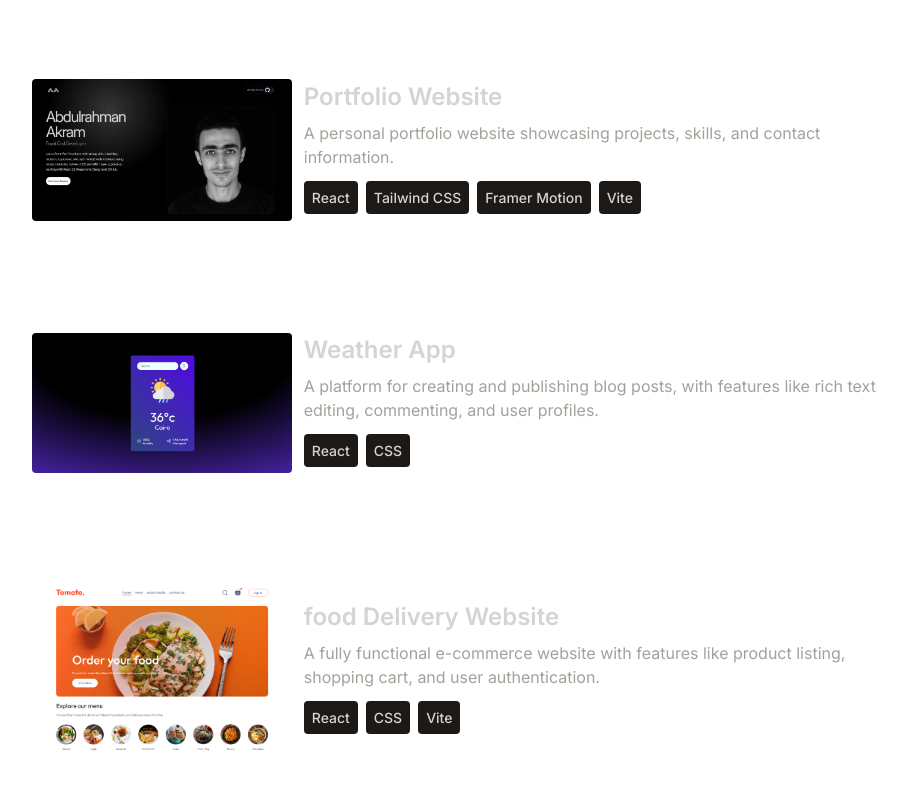
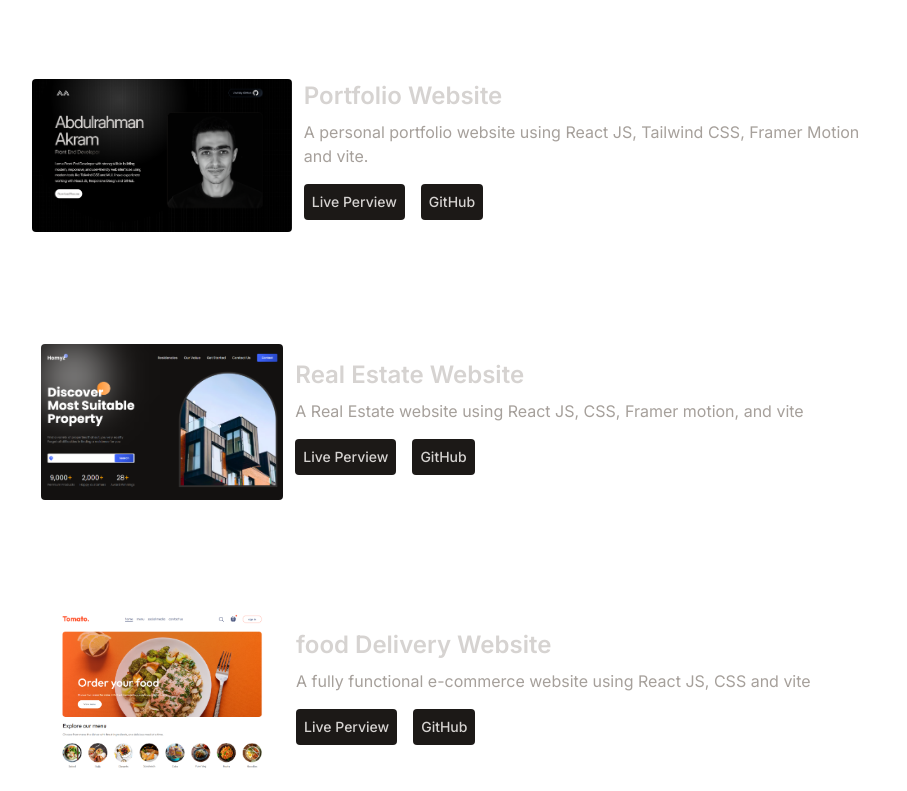
Before and after one commit to AbdulrahmanAkramDev/Portfolio-Abdulrahman, a React (Vite) app: page / in a window 1280 px wide. Shown: the part 1369-2160 px from the top of the page, without its empty margins (184-1091 px from the left). Built offline with nearby package versions, Linux system fonts and the light colour scheme.

Commit message:
fix: move resume to public folder and fix download link

```diff
--- a/src/components/Projects.jsx
+++ b/src/components/Projects.jsx
@@ -16,8 +16,11 @@ const Projects = () => {
                         <motion.div whileInView={{ opacity: 1, x: 0 }} initial={{ x: 100, opacity: 1 }} transition={{ duration: 1 }} className='pb-2.5 content-center w-full max-w-xl lg:w-3/4'>
                             <h3 className='mb-2 font-semibold text-2xl'>{project.title}</h3>
                             <p className='mb-4 text-stone-400'>{project.description}</p>
-                            {project.technologies.map((tech, index) => (<span className='mr-2 rounded bg-stone-900 p-2 text-sm font-medium text-stone-300' key={index}>
-                                {tech}</span>))}
+                            <div className="links flex gap-2">
+                                <a href={project.perview} className='mr-2 rounded bg-stone-900 p-2 text-sm font-medium text-stone-300'  >Live Perview</a>
+                                <a href={project.github} className='mr-2 rounded bg-stone-900 p-2 text-sm font-medium text-stone-300'  >GitHub</a>
+
+                            </div>
                         </motion.div>
                     </div>
                 ))}
--- a/src/constants/index.js
+++ b/src/constants/index.js
@@ -1,27 +1,39 @@
 import projectportfolio from "./projectportfolio.png";
 import weatherapp from "./weatherapp.png";
 import fooddeliveryapp from "./fooddeliveryapp.png";
+import realestate from "./realestate.png";
 
 export const PROJECTS = [
   {
     title: "Portfolio Website",
     image: projectportfolio,
     description:
-      "A personal portfolio website showcasing projects, skills, and contact information.",
-    technologies: ["React", "Tailwind CSS", "Framer Motion", "Vite"],
+      "A personal portfolio website using React JS, Tailwind CSS, Framer Motion and vite.",
+    perview: "https://portfolio-abdulrahman-iota.vercel.app/",
+    github: "https://github.com/AbdulrahmanAkramDev/Portfolio-Abdulrahman",
   },
   {
-    title: "Weather App",
-    image: weatherapp,
+    title: "Real Estate Website",
+    image: realestate,
     description:
-      "A platform for creating and publishing blog posts, with features like rich text editing, commenting, and user profiles.",
-    technologies: ["React", "CSS"],
+      "A Real Estate website using React JS, CSS, Framer motion, and vite",
+    perview: "https://real-estate-website-five-sigma.vercel.app/",
+    github: "https://github.com/AbdulrahmanAkramDev/Real-Estate-website",
   },
   {
     title: "food Delivery Website",
     image: fooddeliveryapp,
     description:
-      "A fully functional e-commerce website with features like product listing, shopping cart, and user authentication.",
-    technologies: ["React", "CSS", "Vite"],
+      "A fully functional e-commerce website using React JS, CSS and vite",
+    perview: "https://food-delivery-website-rosy.vercel.app/",
+    github: "https://github.com/AbdulrahmanAkramDev/Food-delivery-website",
+  },
+
+  {
+    title: "Weather App",
+    image: weatherapp,
+    description: "A Weather App using React JS, CSS and vite",
+    perview: "https://weather-app-nine-pi-52.vercel.app/",
+    github: "https://github.com/AbdulrahmanAkramDev/Weather-App",
   },
 ];
```
Also changed, not shown: src/constants/projectportfolio.png, src/constants/realestate.png (added).
